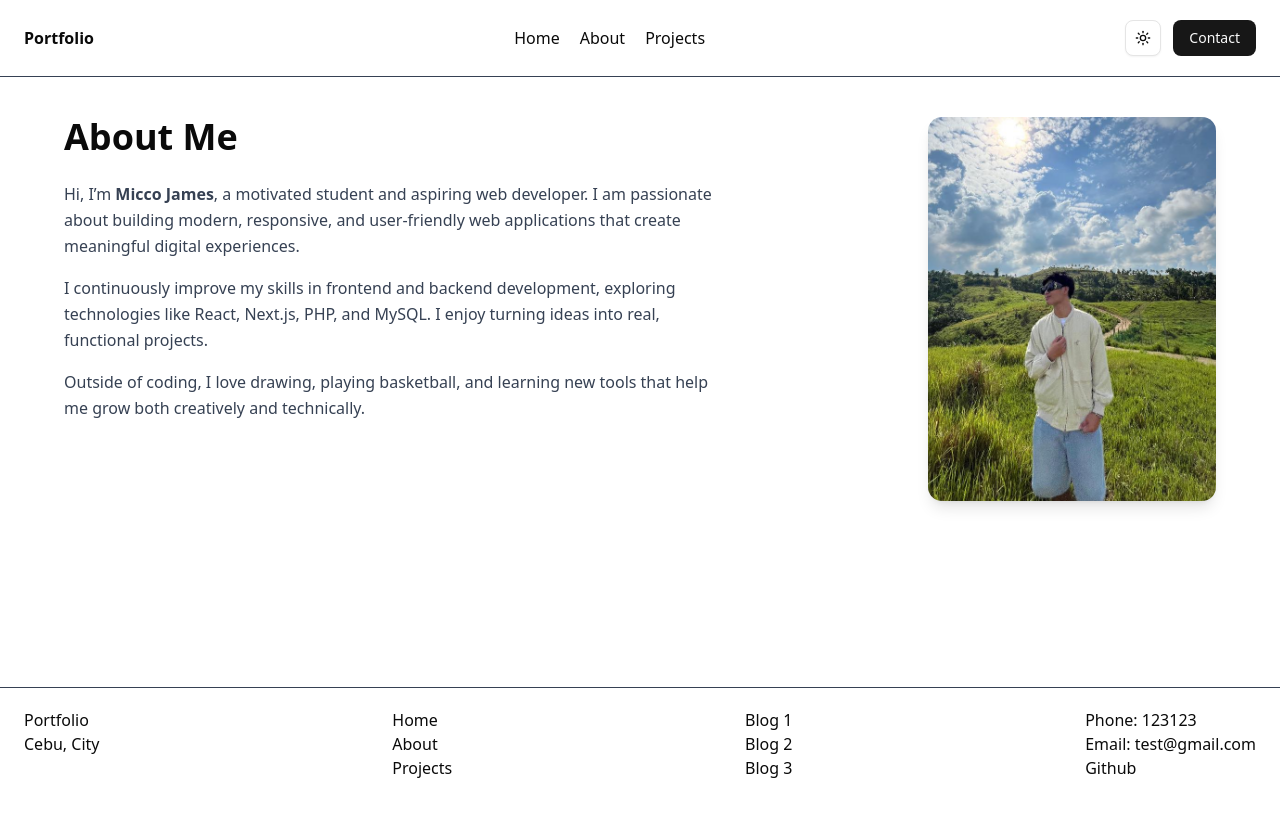
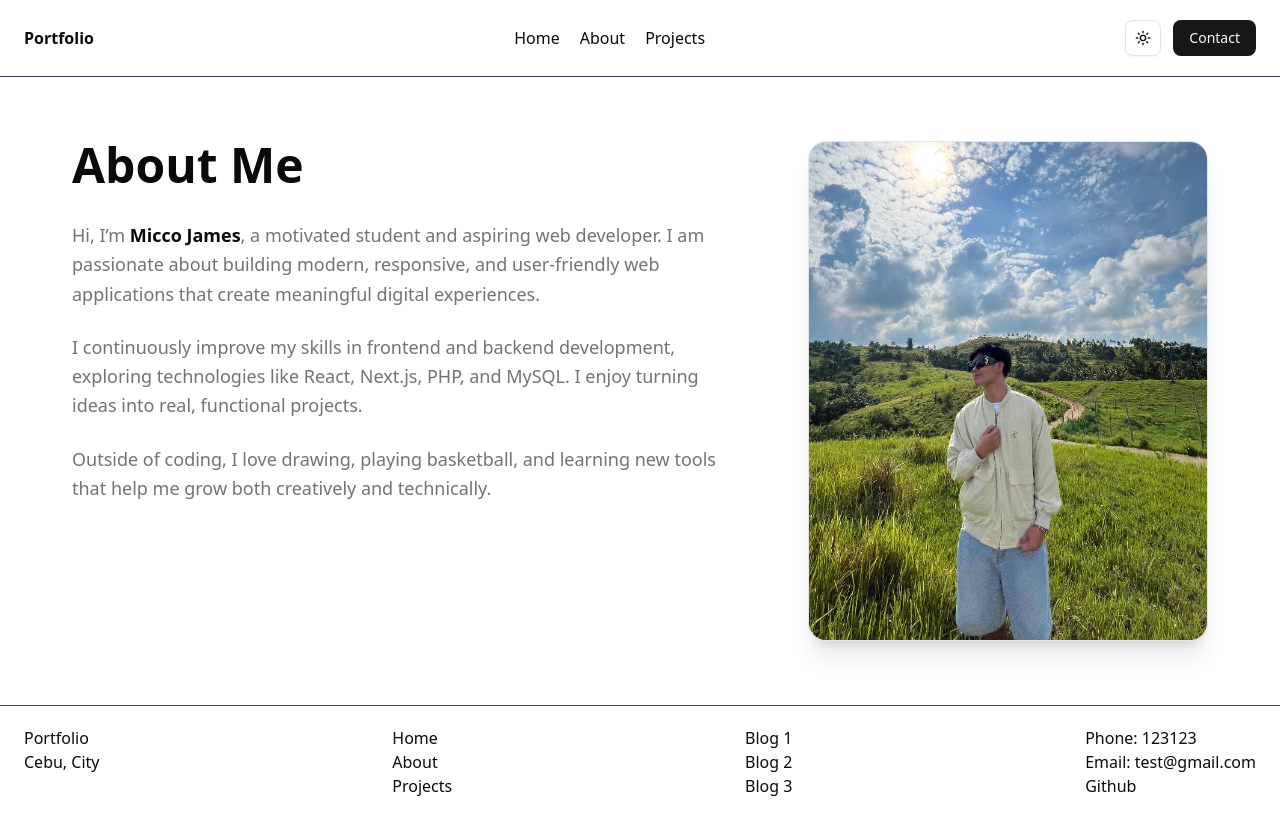
Before and after one commit to Miccojames/Portfolio, a Next.js app: page /about in a window 1280 px wide. Built offline with nearby package versions, Linux system fonts and the light colour scheme.

Commit message:
feat: enhance Home and About pages with improved layout and styling; add project showcase to Projects page; implement animation on route change

```diff
--- a/app/(guest)/(index)/page.tsx
+++ b/app/(guest)/(index)/page.tsx
@@ -1,24 +1,37 @@
 import { Button } from "@/components/ui/button";
+import Link from "next/link";
 
 export default function HomePage() {
   return (
-    <div className="p-6 flex justify-center">
-      <div className="text-center max-w-3xl w-full">
-        <h1 className="text-5xl font-bold mb-4">
+    <main className="flex flex-col items-center justify-center min-h-screen px-6 bg-background">
+      <section className="text-center max-w-4xl w-full py-20">
+        <h1 className="text-6xl font-extrabold mb-6 text-foreground leading-tight">
           Building Modern Web Experiences
         </h1>
 
-        <p className="text-lg text-gray-600 mb-6">
+        <p className="text-xl text-muted-foreground mb-10 max-w-2xl mx-auto">
           Hi, I'm Micco — a passionate web developer focused on creating
           clean, responsive, and user-friendly applications using modern
           web technologies.
         </p>
 
-        <div className="flex gap-4 justify-center">
-          <Button>Explore My Work</Button>
-          <Button variant="outline">Contact Me</Button>
+        <div className="flex flex-wrap gap-6 justify-center">
+          <Link href="/projects">
+            <Button size="lg" className="px-8 py-4 text-lg">
+              Explore My Work
+            </Button>
+          </Link>
+          <Link href="/contact">
+            <Button
+              variant="outline"
+              size="lg"
+              className="px-8 py-4 text-lg border-border"
+            >
+              Contact Me
+            </Button>
+          </Link>
         </div>
-      </div>
-    </div>
+      </section>
+    </main>
   );
 }
--- a/app/(guest)/about/page.tsx
+++ b/app/(guest)/about/page.tsx
@@ -1,47 +1,45 @@
 import Image from "next/image";
-import { Button } from "@/components/ui/button";
 
 export default function AboutPage() {
   return (
-    <div className="p-10">
-      <div className="flex flex-col md:flex-row items-start justify-between gap-12">
+    <main className="px-6 md:px-12 py-16 bg-background">
+      <div className="flex flex-col md:flex-row items-center md:items-start justify-between gap-12 max-w-6xl mx-auto">
 
         {/* LEFT SIDE - TEXT */}
-        <div className="max-w-2xl">
-          <h1 className="text-4xl font-bold mb-6">About Me</h1>
+        <div className="max-w-2xl text-center md:text-left">
+          <h1 className="text-5xl font-extrabold mb-8 text-foreground">
+            About Me
+          </h1>
 
-          <p className="mb-4 text-gray-700 leading-relaxed">
-            Hi, I’m <span className="font-semibold">Micco James</span>,
+          <p className="mb-6 text-lg text-muted-foreground leading-relaxed">
+            Hi, I’m <span className="font-semibold text-foreground">Micco James</span>,
             a motivated student and aspiring web developer. I am passionate
             about building modern, responsive, and user-friendly web applications
             that create meaningful digital experiences.
           </p>
 
-          <p className="mb-4 text-gray-700 leading-relaxed">
+          <p className="mb-6 text-lg text-muted-foreground leading-relaxed">
             I continuously improve my skills in frontend and backend development,
-            exploring technologies like React, Next.js, PHP, and MySQL.
+            exploring technologies like <span className="font-medium">React, Next.js, PHP, and MySQL</span>.
             I enjoy turning ideas into real, functional projects.
           </p>
 
-          <p className="mb-6 text-gray-700 leading-relaxed">
+          <p className="mb-8 text-lg text-muted-foreground leading-relaxed">
             Outside of coding, I love drawing, playing basketball, and learning
             new tools that help me grow both creatively and technically.
           </p>
-
-
         </div>
 
         {/* RIGHT SIDE - IMAGE */}
-        <div className="relative w-72 h-96">
+        <div className="relative w-80 h-96 md:w-[400px] md:h-[500px]">
           <Image
             src="/2.jpg"
             alt="Micco James"
             fill
-            className="object-cover rounded-xl shadow-lg"
+            className="object-cover rounded-2xl shadow-xl border border-border bg-card"
           />
         </div>
-
       </div>
-    </div>
+    </main>
   );
 }
--- a/app/(guest)/layout.tsx
+++ b/app/(guest)/layout.tsx
@@ -1,12 +1,28 @@
+"use client";
+
 import { Header } from "@/components/ui/common/Header";
 import { Footer } from "@/components/ui/common/Footer";
+import { AnimatePresence, motion } from "framer-motion";
+import { usePathname } from "next/navigation";
 
 export default function GuestLayout({ children }: Readonly<{ children: React.ReactNode }>) {
+  const pathname = usePathname();
+
   return (
-    <main className="flex flex-col h-screen">
+    <main className="flex flex-col min-h-screen">
       <Header />
       <div className="flex-1 container mx-auto px-6">
-        {children}
+        <AnimatePresence mode="wait">
+          <motion.div
+            key={pathname} // re-renders on route change
+            initial={{ opacity: 0, y: 20 }}
+            animate={{ opacity: 1, y: 0 }}
+            exit={{ opacity: 0, y: -20 }}
+            transition={{ duration: 0.4, ease: "easeInOut" }}
+          >
+            {children}
+          </motion.div>
+        </AnimatePresence>
       </div>
       <Footer />
     </main>
--- a/app/(guest)/projects/page.tsx
+++ b/app/(guest)/projects/page.tsx
@@ -1,10 +1,33 @@
 import { Button } from "@/components/ui/button";
 
 export default function ProjectsPage() {
+  const projects = [
+    {
+      title: "Portfolio Website",
+      description: "A ReactJs portfolio showcasing my skills, projects, and FCFS scheduling.",
+      link: "https://micco-portfolio.vercel.app/"
+    },
+  ];
+
   return (
-    <div>
-      <h1>Projects</h1>
-      <Button>Button Here</Button>
+    <div className="p-6">
+      <h1 className="text-3xl font-bold mb-4 text-foreground">Projects</h1>
+      <div className="space-y-6">
+        {projects.map((project, index) => (
+          <div
+            key={index}
+            className="border border-border rounded-lg shadow-sm p-4 bg-card text-card-foreground"
+          >
+            <h2 className="text-xl font-semibold">{project.title}</h2>
+            <p className="text-muted-foreground mb-2">{project.description}</p>
+            <Button asChild>
+              <a href={project.link} target="_blank" rel="noopener noreferrer">
+                View Project
+              </a>
+            </Button>
+          </div>
+        ))}
+      </div>
     </div>
-  )
+  );
 }
--- a/app/view/[...slug]/page.tsx
+++ b/app/view/[...slug]/page.tsx
@@ -8,11 +8,11 @@ export default async function ProfilePage({ params }: { params: Promise<{ slug:
   // As if Database Response
   const userDb = [
     {
-      id: "jameboy",
-      name: "Jameboy Escartin",
+      id: "micco",
+      name: "Micco James Ang",
       section: "BSIT - 3A",
-      email: "escartinjameboy@gmail.com",
-      hobbies: ["Chess", "Guitar", "Hobby 3"]
+      email: "miccojamesang9@gmail.com",
+      hobbies: ["Basketball", "Guitar", "Running"]
     }
   ]
 
--- a/components/ui/common/Footer.tsx
+++ b/components/ui/common/Footer.tsx
@@ -21,17 +21,17 @@ export function Footer() {
           {/* Blogs */}
           <div>
             <ul>
-              <li><Link href="/">Blog 1</Link></li>
-              <li><Link href="/about">Blog 2</Link></li>
-              <li><Link href="/projects">Blog 3</Link></li>
+              <li><Link href="">Blog 1</Link></li>
+              <li><Link href="">Blog 2</Link></li>
+              <li><Link href="">Blog 3</Link></li>
             </ul>
           </div>
           {/* Contacts */}
           <div>
             <ul>
-              <li><Link href="/">Phone: 123123</Link></li>
-              <li><Link href="/about">Email: test@gmail.com</Link></li>
-              <li><Link href="/projects">Github</Link></li>
+              <li><Link href="">Phone: 123123</Link></li>
+              <li><Link href="">Email: test@gmail.com</Link></li>
+              <li><Link href="">Github</Link></li>
             </ul>
           </div>
         </div>
--- a/package.json
+++ b/package.json
@@ -11,6 +11,7 @@
   "dependencies": {
     "class-variance-authority": "^0.7.1",
     "clsx": "^2.1.1",
+    "framer-motion": "^12.34.0",
     "lucide-react": "^0.563.0",
     "next": "16.1.6",
     "next-themes": "^0.4.6",
```
Also changed, not shown: 1 other file (tests, documents, lock files or other folders).
